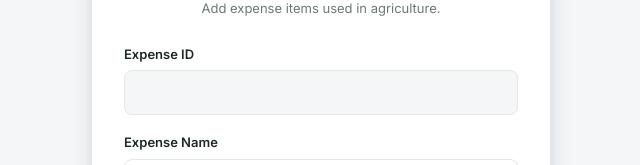
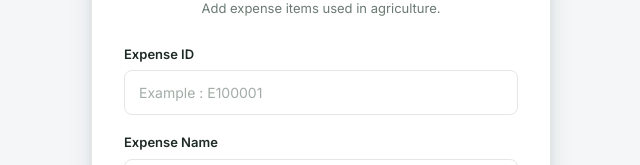
Before and after one commit to premnarayn13/FarmVerse_Nexus_front-end, a React (Create React App) app: page /expense-entry in a window 1280 px wide. Shown: the part 250-415 px from the top of the page, without its empty margins (319-959 px from the left). Built offline with nearby package versions, Linux system fonts and the light colour scheme; no server answers.

Commit message:
Fixed the issue in auto generation of ExpenseID

```diff
--- a/src/Components/ExpenseComponent/ExpenseEntry.jsx
+++ b/src/Components/ExpenseComponent/ExpenseEntry.jsx
@@ -1,8 +1,7 @@
 import React, { useState, useEffect } from "react";
 import { useNavigate } from "react-router-dom";
 import {
-  addExpense,
-  generateExpenseId,
+  addExpense
 } from "../../Services/ExpenseService";
 import "../FarmCropComponent/FarmEntry.css";
 
@@ -12,7 +11,7 @@ const ExpenseEntry = () => {
   const [errors, setErrors] = useState({});
   const [flag, setFlag] = useState(false);
   const [saving, setSaving] = useState(false);
-  const [newId, setNewId] = useState("");
+  //const [newId, setNewId] = useState("");
 
   const [expense, setExpense] = useState({
     expenseId: "",
@@ -20,12 +19,6 @@ const ExpenseEntry = () => {
     unitName: "",
     ratePerUnit: "",
   });
-
-  useEffect(() => {
-    generateExpenseId().then((response) => {
-      setNewId(response.data);
-    });
-  }, []);
 
   const onChangeHandler = (event) => {
     setFlag(false);
@@ -44,8 +37,7 @@ const ExpenseEntry = () => {
     setSaving(true);
 
     const payload = {
-      ...expense,
-      expenseId: newId,
+        ...expense
     };
 
     addExpense(payload)
@@ -64,6 +56,11 @@ const ExpenseEntry = () => {
 
     let tempErrors = {};
     let isValid = true;
+
+    if (!expense.expenseId.trim()) {
+        tempErrors.expenseId = "Expense ID is required";
+        isValid = false;
+    }
 
     if (!expense.expenseName.trim()) {
       tempErrors.expenseName = "Expense name is required";
@@ -155,10 +152,20 @@ const ExpenseEntry = () => {
                 </label>
 
                 <input
-                  className="farm-input farm-input-readonly"
-                  value={newId}
-                  readOnly
+                    className={`farm-input ${
+                        errors.expenseId ? "has-error" : ""
+                    }`}
+                    name="expenseId"
+                    value={expense.expenseId}
+                    onChange={onChangeHandler}
+                    placeholder="Example : E100001"
                 />
+
+                {errors.expenseId && (
+                    <small className="farm-error">
+                        {errors.expenseId}
+                    </small>
+                )}
               </div>
 
               <div className="farm-field">
```
